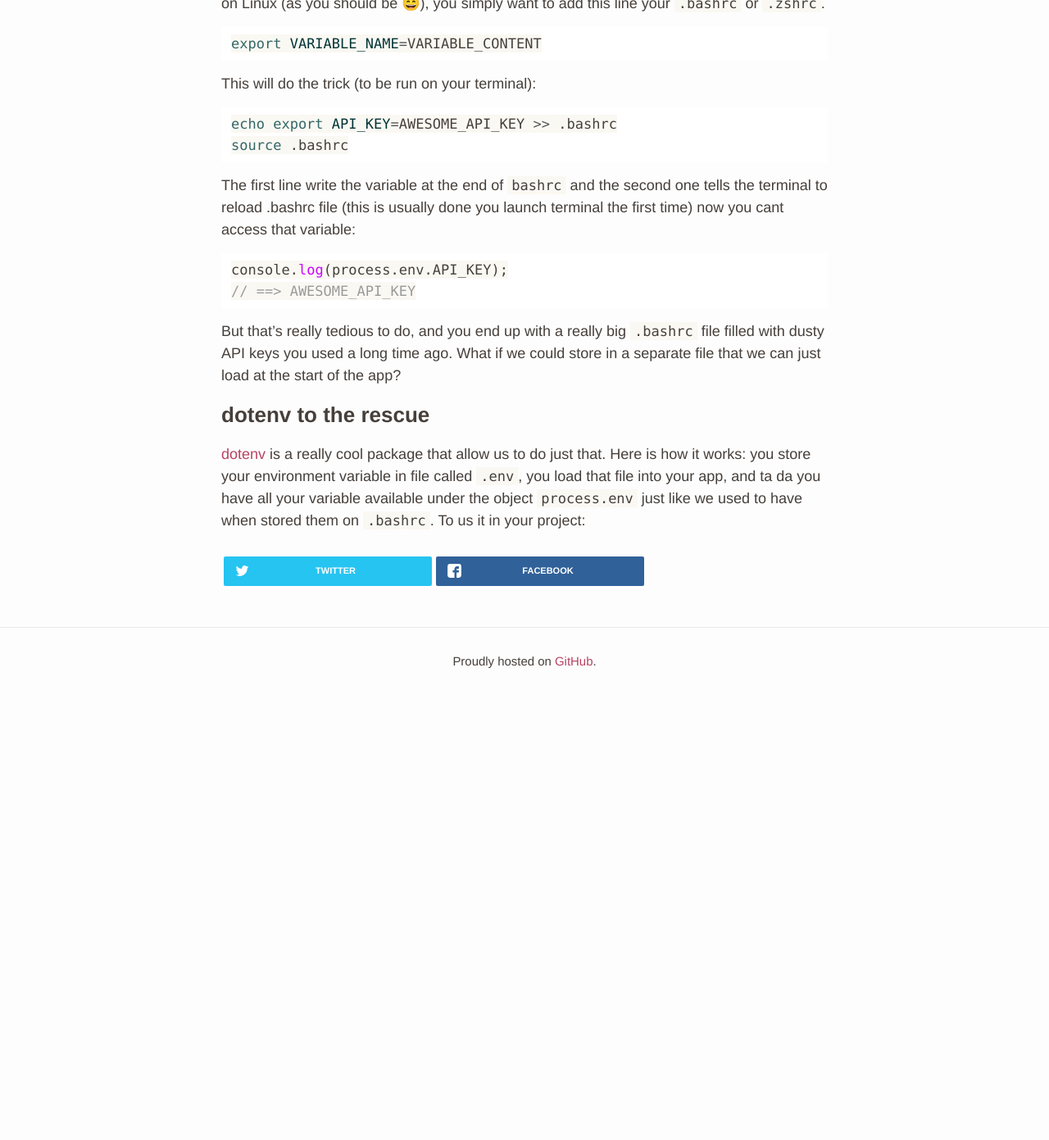
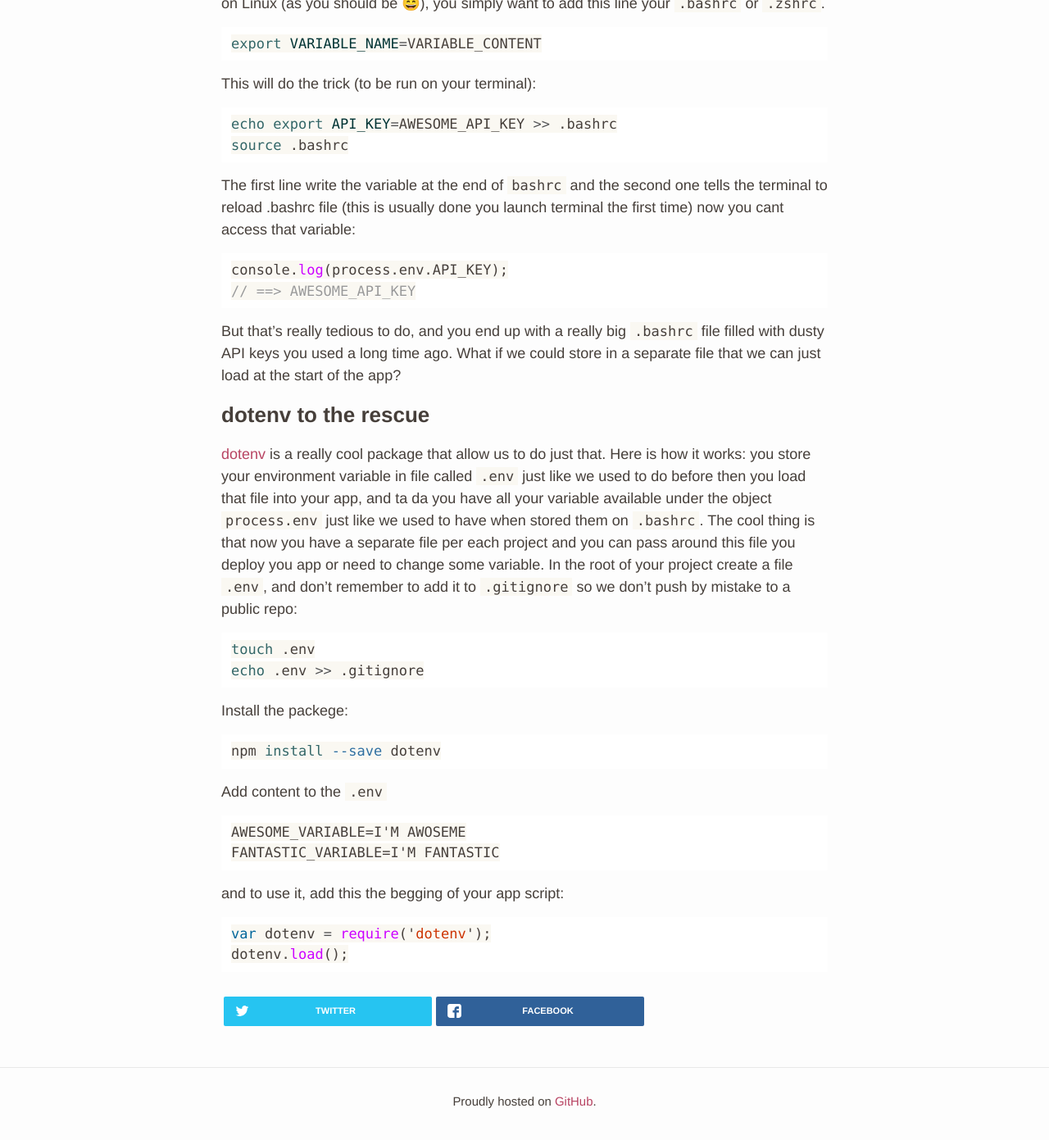
Before and after one commit to Edmeral/Edmeral.github.io, a Jekyll site: the page built from _posts/2015-02-03-node-conf.md, in a window 1280 px wide and 1400 px high, scrolled down 608 px. Shown: the top 1391 px of the window at 82% size. Built offline with Jekyll 4.4.1, drawn with Linux system fonts in a browser that asks for light colours; nearby versions of some CDN libraries; emoji names are drawn with the system emoji font; some web fonts are replaced; Markdown is read by kramdown in place of the engine named in the settings; comment, search, counter and statistics services are not loaded; before the commit the page ends 1472 px from its top, so only the background shows below that.

Commit message:
Finishing article

````diff
--- a/_posts/2015-02-03-node-conf.md
+++ b/_posts/2015-02-03-node-conf.md
@@ -29,5 +29,29 @@ console.log(process.env.API_KEY);
 But that's really tedious to do, and you end up with a really big ```.bashrc``` file filled with dusty API keys you used a long time ago. What if we could store in a separate file that we can just load at the start of the app?
 
 ### dotenv to the rescue
-[dotenv](https://github.com/motdotla/dotenv) is a really cool package that allow us to do just that. Here is how it works: you store your environment variable in file called ```.env```, you load that file into your app, and ta da you have all your variable available under the object ```process.env``` just like we used to have when stored them on ```.bashrc```.
-To us it in your project:
+[dotenv](https://github.com/motdotla/dotenv) is a really cool package that allow us to do just that. Here is how it works: you store your environment variable in file called ```.env``` just like we used to do before then you load that file into your app, and ta da you have all your variable available under the object ```process.env``` just like we used to have when stored them on ```.bashrc```. The cool thing is that now you have a separate file per each project and you can pass around this file you deploy you app or need to change some variable.
+In the root of your project create a file ```.env```, and don't remember to add it to ```.gitignore``` so we don't push by mistake to a public repo:
+
+```sh
+touch .env
+echo .env >> .gitignore
+```
+
+Install the packege:
+
+```sh
+npm install --save dotenv
+```
+Add content to the `.env`
+
+```
+AWESOME_VARIABLE=I'M AWOSEME
+FANTASTIC_VARIABLE=I'M FANTASTIC
+```
+
+and to use it, add this the begging of your app script:
+
+```js
+var dotenv = require('dotenv');
+dotenv.load();
+```
````
